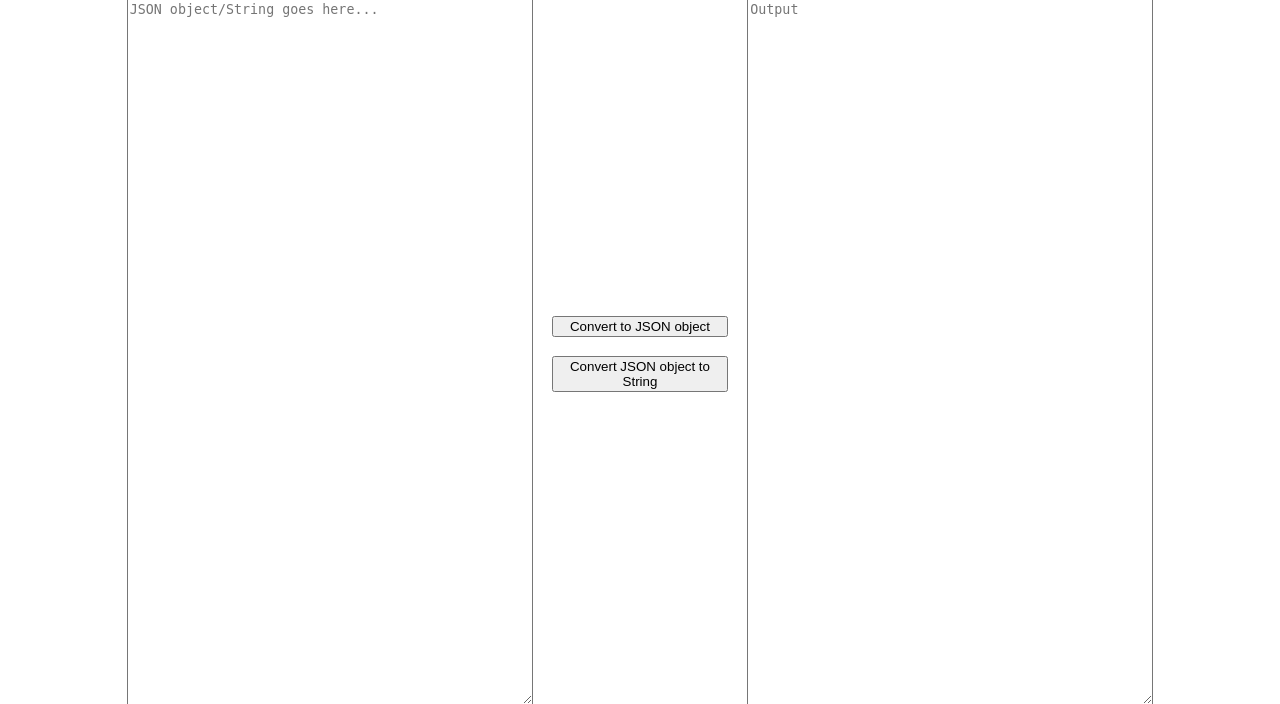
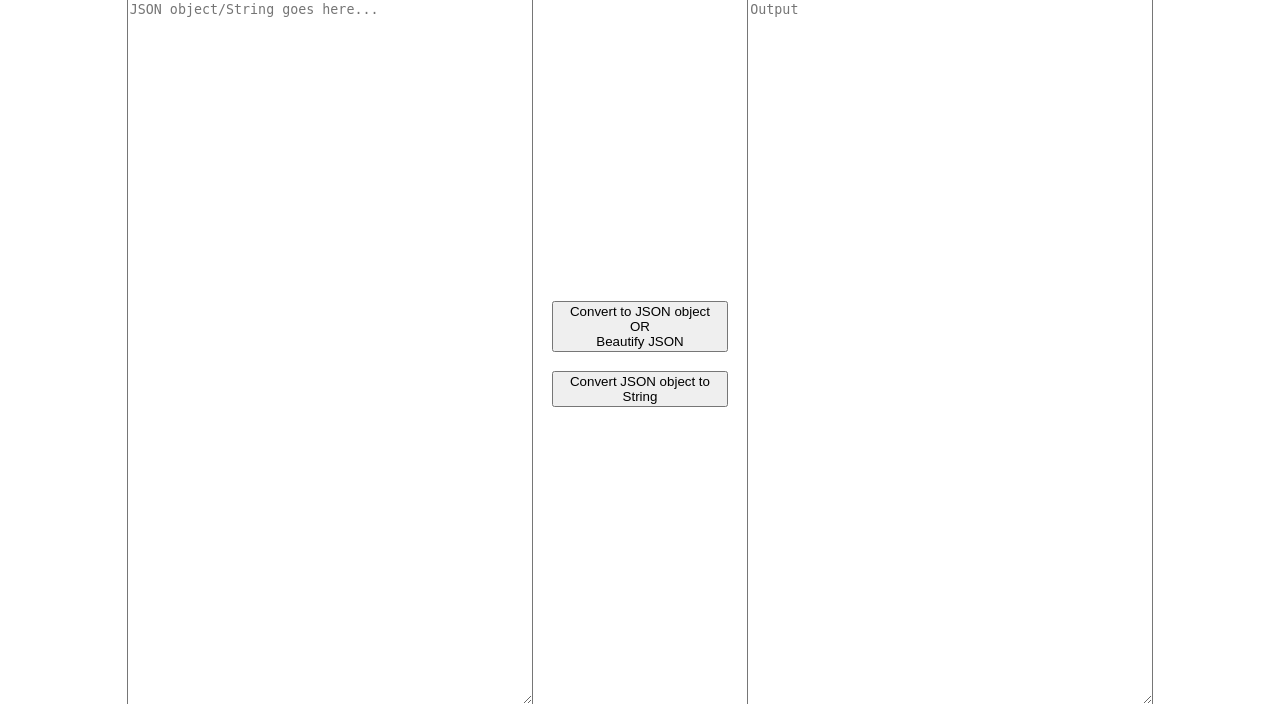
Before and after one commit to vib795/JSON-String-JSON-FlaskApp, a Flask app: page / in a window 1280 px wide. Shown: the part 74-778 px from the top of the page. Run offline with Flask 3, Linux system fonts and the light colour scheme.

Commit message:
Updated index.html

```diff
--- a/templates/index.html
+++ b/templates/index.html
@@ -29,7 +29,7 @@
                 <textarea id="jsonInput" rows="50" cols="50" placeholder="JSON object/String goes here..."></textarea>
             </div>
             <div class="button-container">
-                <button onclick="convertJSON()" style="margin:5%">Convert to JSON object</button>
+                <button onclick="convertJSON()" style="margin:5%">Convert to JSON object <br/>OR<br/> Beautify JSON</button>
                 <button onclick="reverseConvert()" style="margin:5%">Convert JSON object to String</button>
             </div>
             <div class="textarea-box">
```
